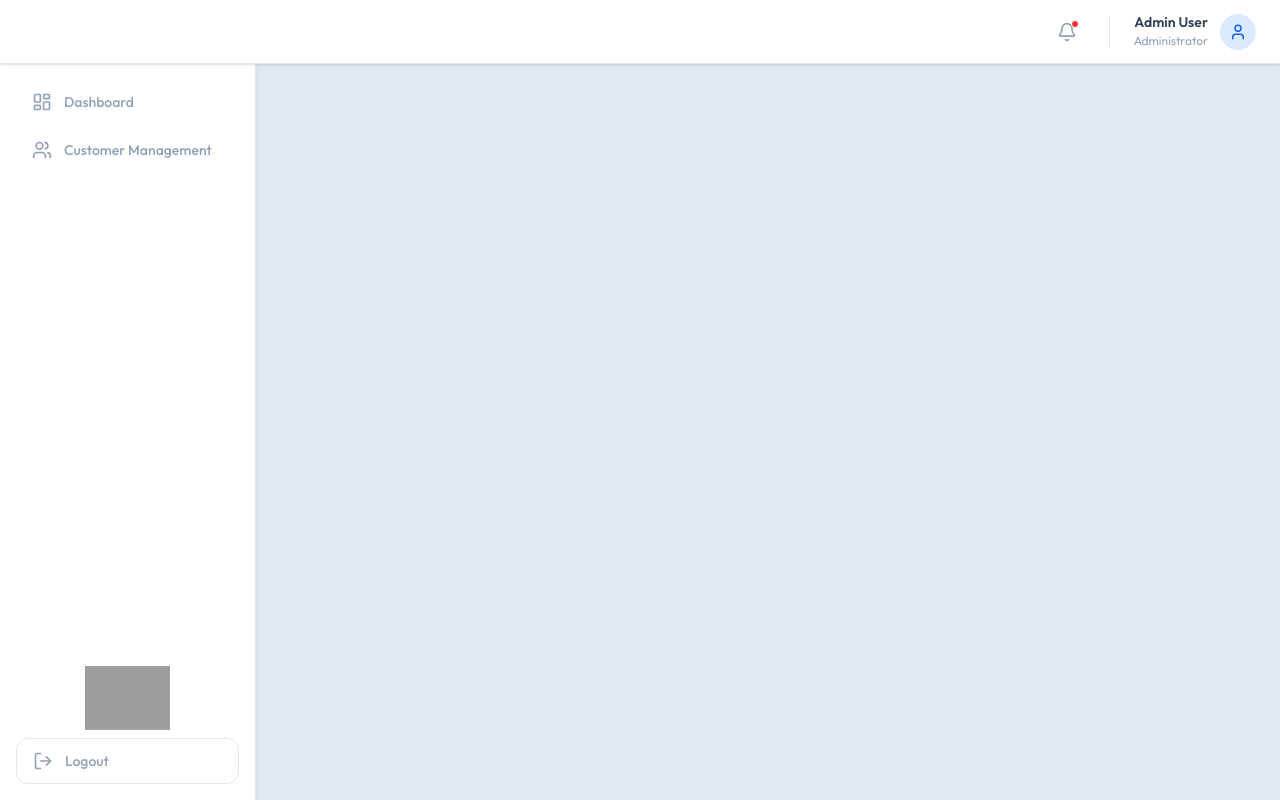
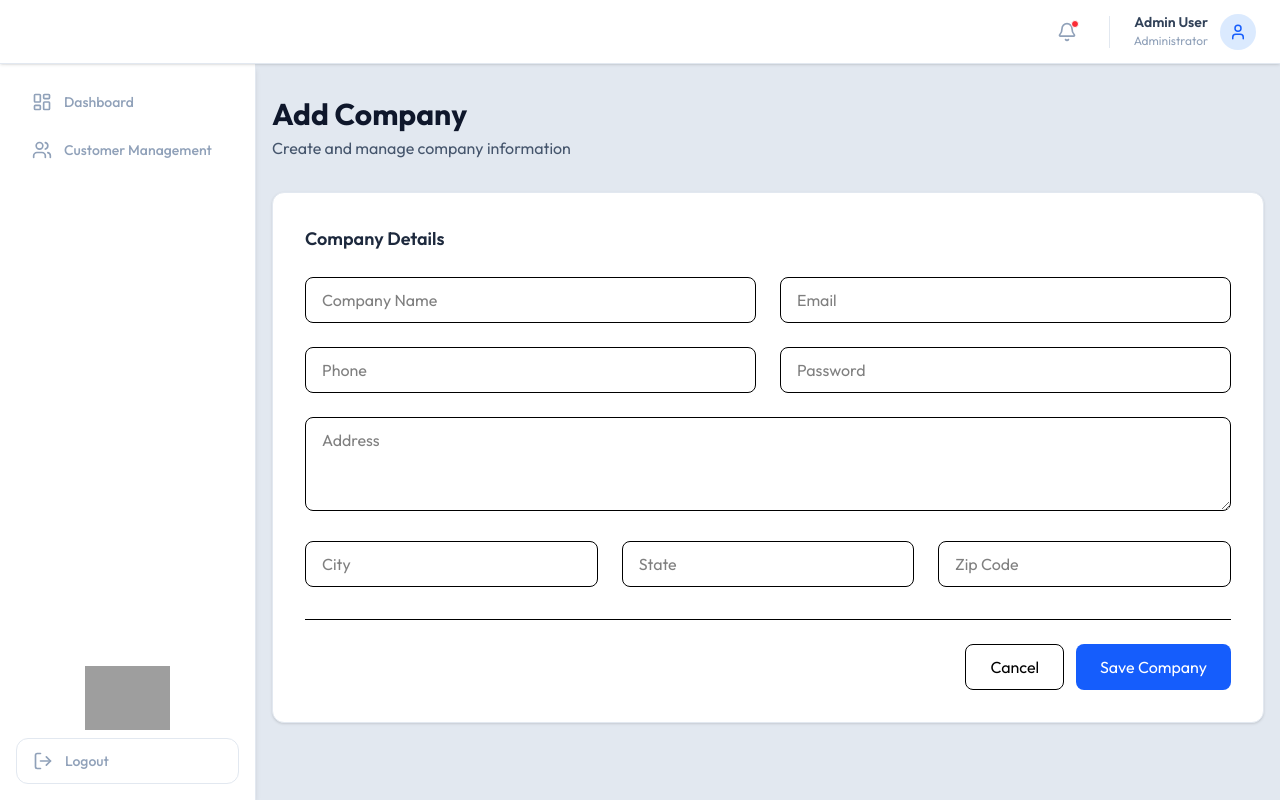
Before and after one commit to quantumsharqofficial/facio-v2-frontend, a React (Vite) app: page /add-company in a window 1280 px wide. Built offline with nearby package versions, Linux system fonts and the light colour scheme; grey boxes are pictures that could not be loaded.

Commit message:
add comapny

```diff
--- a/src/App.tsx
+++ b/src/App.tsx
@@ -3,6 +3,7 @@ import Login from "./Login";
 import Master from "./Pages/Master/Master";
 import Sidebar from "./layouts/Sidebar";
 import Navbar from "./layouts/Navbar";
+import AddCompany from "./component/AddCompany";
 
 function AppLayout() {
   const location = useLocation();
@@ -39,6 +40,8 @@ function AppLayout() {
           <Routes>
             <Route path="/" element={<Login />} />
             <Route path="/master" element={<Master />} />
+            <Route path="/add-company" element={<AddCompany />} />
+
           </Routes>
         </div>
       </div>
--- /dev/null
+++ b/src/component/AddCompany.tsx
@@ -0,0 +1,166 @@
+import React, { useState, type ChangeEvent, type FormEvent } from "react";
+
+interface CompanyFormData {
+    companyName: string;
+    email: string;
+    phone: string;
+    password: string;
+    address: string;
+    city: string;
+    state: string;
+    zipCode: string;
+}
+
+function AddCompany(): React.ReactElement {
+    const [formData, setFormData] = useState<CompanyFormData>({
+        companyName: "",
+        email: "",
+        phone: "",
+        password: "",
+        address: "",
+        city: "",
+        state: "",
+        zipCode: "",
+    });
+
+    const handleChange = (
+        e: ChangeEvent<HTMLInputElement | HTMLTextAreaElement>
+    ): void => {
+        const { name, value } = e.target;
+        setFormData((prev) => ({
+            ...prev,
+            [name]: value,
+        }));
+    };
+
+    const handleSubmit = (e: FormEvent<HTMLFormElement>): void => {
+        e.preventDefault();
+        console.log("calling submit");
+        console.log(formData);
+    };
+
+    return (
+        <div className="max-w-[1200px] mx-auto px-4 py-8">
+            {/* Page Title */}
+            <div className="mb-8">
+                <h1 className="text-3xl font-bold text-slate-900">
+                    Add Company
+                </h1>
+                <p className="text-slate-600 mt-1">
+                    Create and manage company information
+                </p>
+            </div>
+
+            {/* Card */}
+            <form
+                onSubmit={handleSubmit}
+                className="bg-white rounded-xl border border-slate-200 shadow-sm p-8"
+            >
+                <h2 className="text-lg font-semibold text-slate-800 mb-6">
+                    Company Details
+                </h2>
+
+                {/* Grid */}
+                <div className="grid grid-cols-1 md:grid-cols-2 gap-6">
+                    <input
+                        type="text"
+                        name="companyName"
+                        value={formData.companyName}
+                        onChange={handleChange}
+                        placeholder="Company Name"
+                        className="w-full px-4 py-2.5 border rounded-lg"
+                        required
+                    />
+
+                    <input
+                        type="email"
+                        name="email"
+                        value={formData.email}
+                        onChange={handleChange}
+                        placeholder="Email"
+                        className="w-full px-4 py-2.5 border rounded-lg"
+                        required
+                    />
+
+                    <input
+                        type="tel"
+                        name="phone"
+                        value={formData.phone}
+                        onChange={handleChange}
+                        placeholder="Phone"
+                        className="w-full px-4 py-2.5 border rounded-lg"
+                    />
+
+                    <input
+                        type="password"
+                        name="password"
+                        value={formData.password}
+                        onChange={handleChange}
+                        placeholder="Password"
+                        className="w-full px-4 py-2.5 border rounded-lg"
+                        required
+                    />
+                </div>
+
+                {/* Address */}
+                <textarea
+                    name="address"
+                    value={formData.address}
+                    onChange={handleChange}
+                    rows={3}
+                    placeholder="Address"
+                    className="w-full mt-6 px-4 py-2.5 border rounded-lg"
+                />
+
+                {/* Location */}
+                <div className="grid grid-cols-1 md:grid-cols-3 gap-6 mt-6">
+                    <input
+                        type="text"
+                        name="city"
+                        value={formData.city}
+                        onChange={handleChange}
+                        placeholder="City"
+                        className="w-full px-4 py-2.5 border rounded-lg"
+                    />
+
+                    <input
+                        type="text"
+                        name="state"
+                        value={formData.state}
+                        onChange={handleChange}
+                        placeholder="State"
+                        className="w-full px-4 py-2.5 border rounded-lg"
+                    />
+
+                    <input
+                        type="text"
+                        name="zipCode"
+                        value={formData.zipCode}
+                        onChange={handleChange}
+                        placeholder="Zip Code"
+                        className="w-full px-4 py-2.5 border rounded-lg"
+                    />
+                </div>
+
+                {/* Actions */}
+                <div className="flex justify-end gap-3 mt-8 pt-6 border-t">
+                    <button
+                        type="button"
+                        className="px-6 py-2.5 border rounded-lg"
+                    >
+                        Cancel
+                    </button>
+
+                    <button
+                        type="submit"
+                        className="px-6 py-2.5 bg-blue-600 text-white rounded-lg"
+                    >
+                        Save Company
+                    </button>
+                </div>
+            </form>
+        </div>
+    );
+}
+
+export default AddCompany;
```
Also changed, not shown: src/Pages/Master/Customer.tsx (+40 -103 lines).
